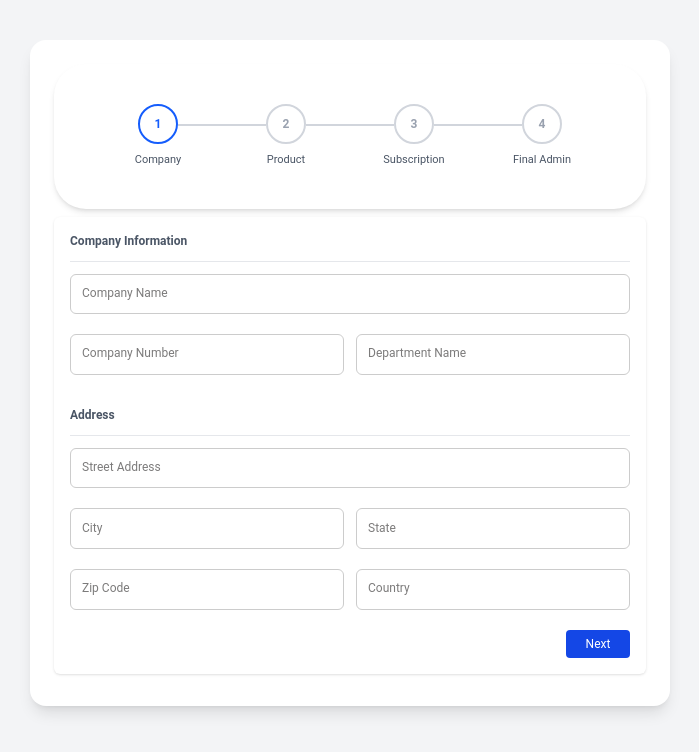
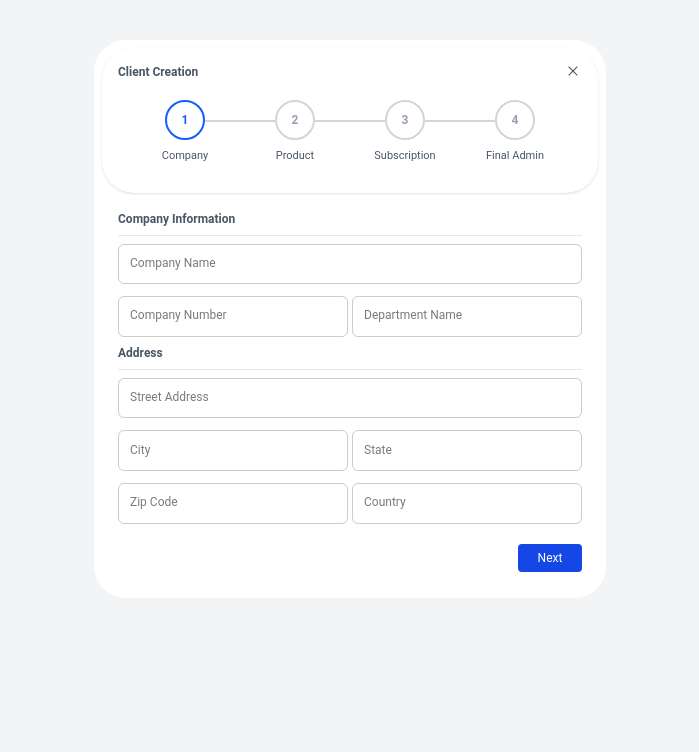
Before and after one commit to Violentvicky5/client_creation_form, a Next.js app: page /client-creation-form in a window 1280 px wide. Shown: the top 752 px of the page, without its empty margins (290-989 px from the left). Built offline with nearby package versions, Linux system fonts and the light colour scheme.

Commit message:
refractor: input field in form

```diff
--- a/package.json
+++ b/package.json
@@ -11,7 +11,9 @@
   "dependencies": {
     "next": "16.1.6",
     "react": "19.2.3",
-    "react-dom": "19.2.3"
+    "react-dom": "19.2.3",
+    "react-icons": "^5.5.0",
+    "react-router-dom": "^7.13.0"
   },
   "devDependencies": {
     "@tailwindcss/postcss": "^4",
--- a/src/app/client-creation-form/components/CompanyFormPage.tsx
+++ b/src/app/client-creation-form/components/CompanyFormPage.tsx
@@ -2,8 +2,8 @@
 
 import useFormValidation from "@/hooks/useFormValidation";
 import { CompanyFormValues } from "@/app/client-creation-form/type/step1form";
-
-
+import { IoIosWarning } from "react-icons/io";
+import { AiOutlineClose } from "react-icons/ai";
 
 type Props = {
   values: CompanyFormValues["company_info"];
@@ -62,18 +62,18 @@ export default function CompanyFormPage({
     >(values, setValues, validateCompanyForm, patterns);
 
   return (
-    <div className="flex justify-center py-2">
+    <div className="flex justify-center py-0.5">
       <form
         onSubmit={handleSubmit(() => onNext())}
-        className="w-full max-w-[900px] bg-white p-4 rounded-md shadow-sm"
+        className="w-full max-w-[900px] bg-white p-4"
       >
         {/* Company Info */}
-        <div className="mb-3">
+        <div className="">
           <h2 className="mb-2 text-xs font-semibold text-gray-600">
             Company Information
           </h2>
-          <hr className="my-3 border-gray-200" />
-          <div className="grid grid-cols-1 gap-3">
+          <hr className="mb-2 border-gray-200" />
+          <div className="grid grid-cols-1 gap-1">
             <div className="col-span-1">
               <FloatingInput
                 id="companyName"
@@ -85,7 +85,7 @@ export default function CompanyFormPage({
               />
             </div>
 
-            <div className="grid grid-cols-1 min-[320px]:grid-cols-2 gap-3">
+            <div className="grid grid-cols-1 min-[320px]:grid-cols-2 gap-1">
               <FloatingInput
                 id="companyNumber"
                 name="companyNumber"
@@ -109,10 +109,10 @@ export default function CompanyFormPage({
         </div>
 
         {/* Address */}
-        <div className="mb-3 mt-6">
+        <div className="mb-2">
           <h2 className="mb-2 text-xs font-semibold text-gray-600">Address</h2>
-          <hr className="my-3 border-gray-200" />
-          <div className="grid grid-cols-1 gap-3">
+          <hr className="mb-2 border-gray-200" />
+          <div className="grid grid-cols-1 gap-1">
             <div className="col-span-1">
               <FloatingInput
                 id="StreetAddress"
@@ -124,7 +124,7 @@ export default function CompanyFormPage({
               />
             </div>
 
-            <div className="grid grid-cols-1 min-[320px]:grid-cols-2 gap-3">
+            <div className="grid grid-cols-1 min-[320px]:grid-cols-2 gap-1">
               <FloatingInput
                 id="City"
                 name="City"
@@ -198,9 +198,18 @@ function FloatingInput({
   onChange: (e: React.ChangeEvent<HTMLInputElement>) => void;
   error?: string;
 }) {
+  const hasValue = Boolean(value);
+
+  const handleClear = () => {
+    // create a synthetic event so your hook stays untouched
+    onChange({
+      target: { name, value: "" },
+    } as React.ChangeEvent<HTMLInputElement>);
+  };
+
   return (
     <div>
-      <div className="floating-label relative text-sm">
+      <div className="floating-label relative text-sm group">
         <input
           type={type}
           id={id}
@@ -208,20 +217,45 @@ function FloatingInput({
           placeholder=" "
           value={value}
           onChange={onChange}
-          className={`w-full px-2 py-1.5 text-xs border rounded focus:outline-none ${
+          className={`w-full px-2 py-1.5 pr-6 text-xs border rounded focus:outline-none ${
             error
               ? "error"
               : "focus:ring-1 focus:ring-blue-500 focus:border-blue-500"
           }`}
         />
+
         <label
           htmlFor={id}
           className="absolute left-2 top-1 text-gray-500 text-[10px] transition-all duration-200 pointer-events-none"
         >
           {label}
         </label>
+
+        {/* Cancel Icon (always mounted) */}
+        <button
+          type="button"
+          onClick={handleClear}
+          tabIndex={-1}
+          className={`
+            absolute right-2 top-1/2 -translate-y-1/2
+            transition-opacity duration-150
+            ${
+              hasValue
+                ? "opacity-0 pointer-events-none group-hover:opacity-100 group-hover:pointer-events-auto"
+                : "opacity-0 pointer-events-none"
+            }
+          `}
+          aria-label="Clear input"
+        >
+          <AiOutlineClose className="text-red-600 hover:text-red-600" size={12} />
+        </button>
       </div>
-      {error && <p className="text-red-500 text-[10px] mt-1">{error}</p>}
+
+      {error && (
+        <p className="text-red-600 flex relative bottom-2 text-[9px] mt-0">
+          <IoIosWarning size={11} /> {error}
+        </p>
+      )}
     </div>
   );
 }
--- a/src/app/client-creation-form/components/HorizontalStepProgress.tsx
+++ b/src/app/client-creation-form/components/HorizontalStepProgress.tsx
@@ -1,30 +1,43 @@
-'use client';
+"use client";
+import { AiOutlineClose } from "react-icons/ai";
 import { HorizontalStepProgressProps } from "../type/step1form";
-
+import { useRouter } from "next/navigation";
 const steps = [
-  { id: 1, label: 'Company' },
-  { id: 2, label: 'Product' },
-  { id: 3, label: 'Subscription' },
-  { id: 4, label: 'Final Admin' },
+  { id: 1, label: "Company" },
+  { id: 2, label: "Product" },
+  { id: 3, label: "Subscription" },
+  { id: 4, label: "Final Admin" },
 ] as const;
-
 export default function HorizontalStepProgress({
   currentStep,
   maxReachedStep,
   onStepChange,
   isStepFourSubmitted,
 }: HorizontalStepProgressProps) {
+ const router = useRouter();
 
   return (
-    <div className="w-full max-w-[1200px] bg-white p-6 sm:p-8 md:p-10 rounded-4xl shadow-md overflow-hidden">
+    <div className="w-full max-w-[1200px] bg-white p-4 rounded-4xl shadow-sm">
+       <div className="flex justify-between">
+  <span className="mb-2 text-xs font-semibold text-gray-600">
+    Client Creation
+  </span>
+
+  <span
+    className="mb-2 h-4 w-4  rounded-4xl text-xs font-semibold text-gray-600 cursor-pointer hover:text-red-600 "
+    onClick={() => router.push("/")}
+  >
+    <AiOutlineClose size={14} />
+  </span>
+</div>
+    <div className="w-full max-w-full bg-white p-1  sm:p-2 md:p-3 rounded-4xl  overflow-hidden">
+
       <div className="flex items-center justify-center">
         {steps.map((step, index) => {
-
-const isCompleted =
-  step.id < currentStep || (step.id === 4 && isStepFourSubmitted);
+          const isCompleted =
+            step.id < currentStep || (step.id === 4 && isStepFourSubmitted);
           const isCurrent = step.id === currentStep;
-const isDisabled = isStepFourSubmitted || step.id > maxReachedStep;  // either one of em true then sets isDisbled to true
-
+          const isDisabled = isStepFourSubmitted || step.id > maxReachedStep; // either one of em true then sets isDisbled to true
 
           return (
             <div
@@ -37,7 +50,7 @@ const isDisabled = isStepFourSubmitted || step.id > maxReachedStep;  // either o
                   className={`absolute top-4 left-0 h-0.5
                     sm:top-[18px] lg:top-5
                     w-[calc(50%-20px)]
-                    ${step.id <= currentStep ? 'bg-blue-600' : 'bg-gray-300'}`}
+                    ${step.id <= currentStep ? "bg-blue-600" : "bg-gray-300"}`}
                 />
               )}
 
@@ -47,7 +60,7 @@ const isDisabled = isStepFourSubmitted || step.id > maxReachedStep;  // either o
                   className={`absolute top-4 right-0 h-0.5
                     sm:top-[18px] lg:top-5
                     w-[calc(50%-20px)]
-                    ${step.id < currentStep ? 'bg-blue-600' : 'bg-gray-300'}`}
+                    ${step.id < currentStep ? "bg-blue-600" : "bg-gray-300"}`}
                 />
               )}
 
@@ -61,12 +74,12 @@ const isDisabled = isStepFourSubmitted || step.id > maxReachedStep;  // either o
                   lg:h-10 lg:w-10
                   ${
                     isCompleted
-                      ? 'border-blue-600 bg-blue-600 text-white'
+                      ? "border-blue-600 bg-blue-600 text-white"
                       : isCurrent
-                      ? 'border-blue-600 text-blue-600'
-                      : 'border-gray-300 text-gray-400'
+                        ? "border-blue-600 text-blue-600"
+                        : "border-gray-300 text-gray-400"
                   }
-                  ${isDisabled ? 'cursor-not-allowed' : 'cursor-pointer'}
+                  ${isDisabled ? "cursor-not-allowed" : "cursor-pointer"}
                 `}
               >
                 {step.id}
@@ -80,5 +93,5 @@ const isDisabled = isStepFourSubmitted || step.id > maxReachedStep;  // either o
         })}
       </div>
     </div>
-  );
+</div>  );
 }
--- a/src/app/client-creation-form/layout.tsx
+++ b/src/app/client-creation-form/layout.tsx
@@ -7,7 +7,7 @@ export default function ClientFormLayout({
 }) {
   return (
     <div className="flex justify-center items-start min-h-screen bg-gray-100 py-10 px-4">
-      <div className="w-full max-w-[720px] lg:max-w-[50vw] bg-white rounded-2xl shadow-lg min-h-[500px] flex flex-col p-6">
+      <div className="w-full max-w-[720px] lg:max-w-[40vw] bg-white rounded-4xl  min-h-[300px] flex flex-col p-2">
         {children}
       </div>
     </div>
--- a/src/app/globals.css
+++ b/src/app/globals.css
@@ -1,4 +1,20 @@
 @import "tailwindcss";
+
+
+
+/* Remove number input arrows (Chrome, Safari, Edge) */
+input[type="number"]::-webkit-outer-spin-button,
+input[type="number"]::-webkit-inner-spin-button {
+  -webkit-appearance: none;
+  margin: 0;
+}
+
+/* Remove number input arrows (Firefox) */
+input[type="number"] {
+  -moz-appearance: textfield;
+}
+
+
 
 /* === Global Professional Font === */
 body {
```
Also changed, not shown: src/app/client-creation-form/components/StepThree.tsx (+4 -4 lines), 1 other file (tests, documents, lock files or other folders).
